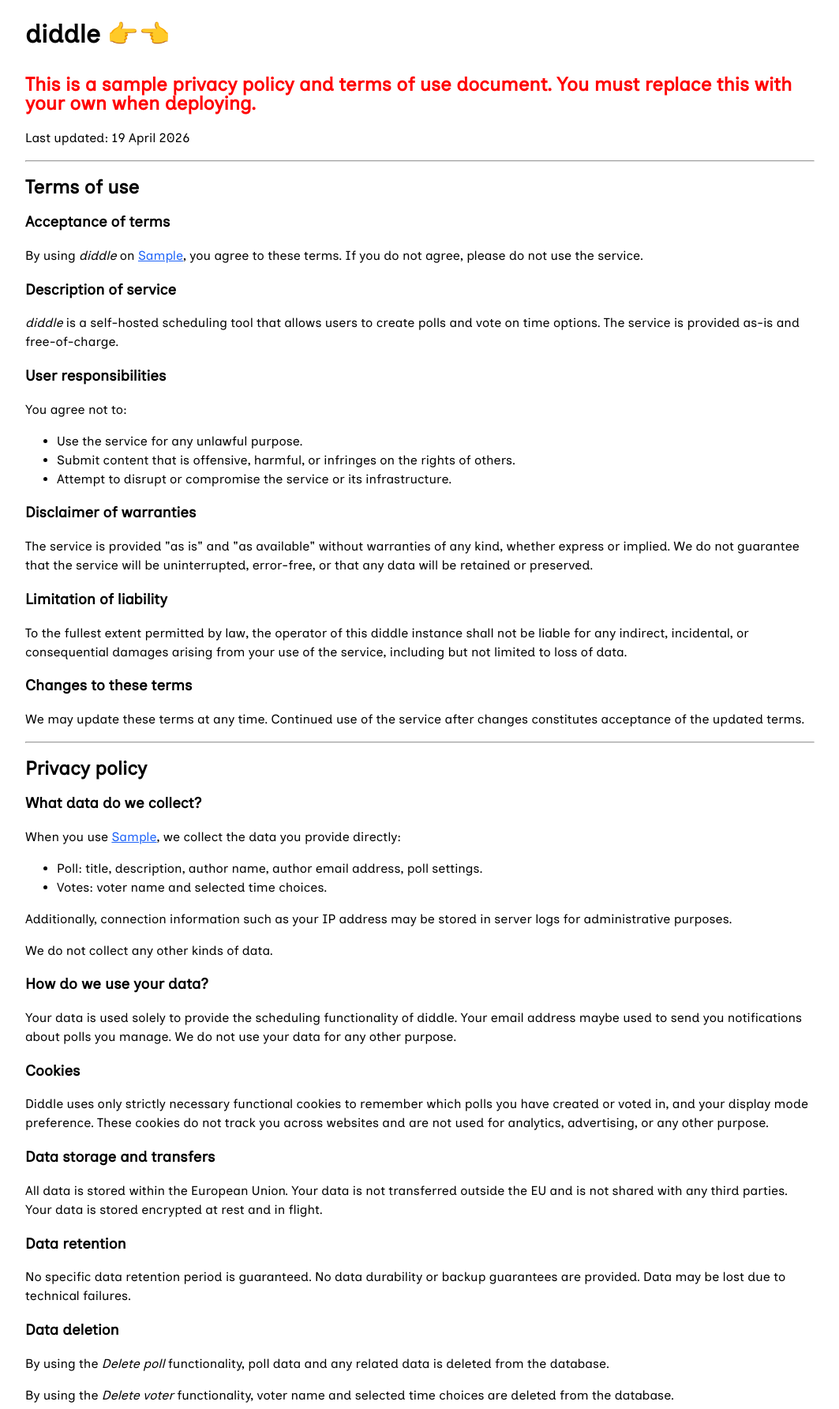
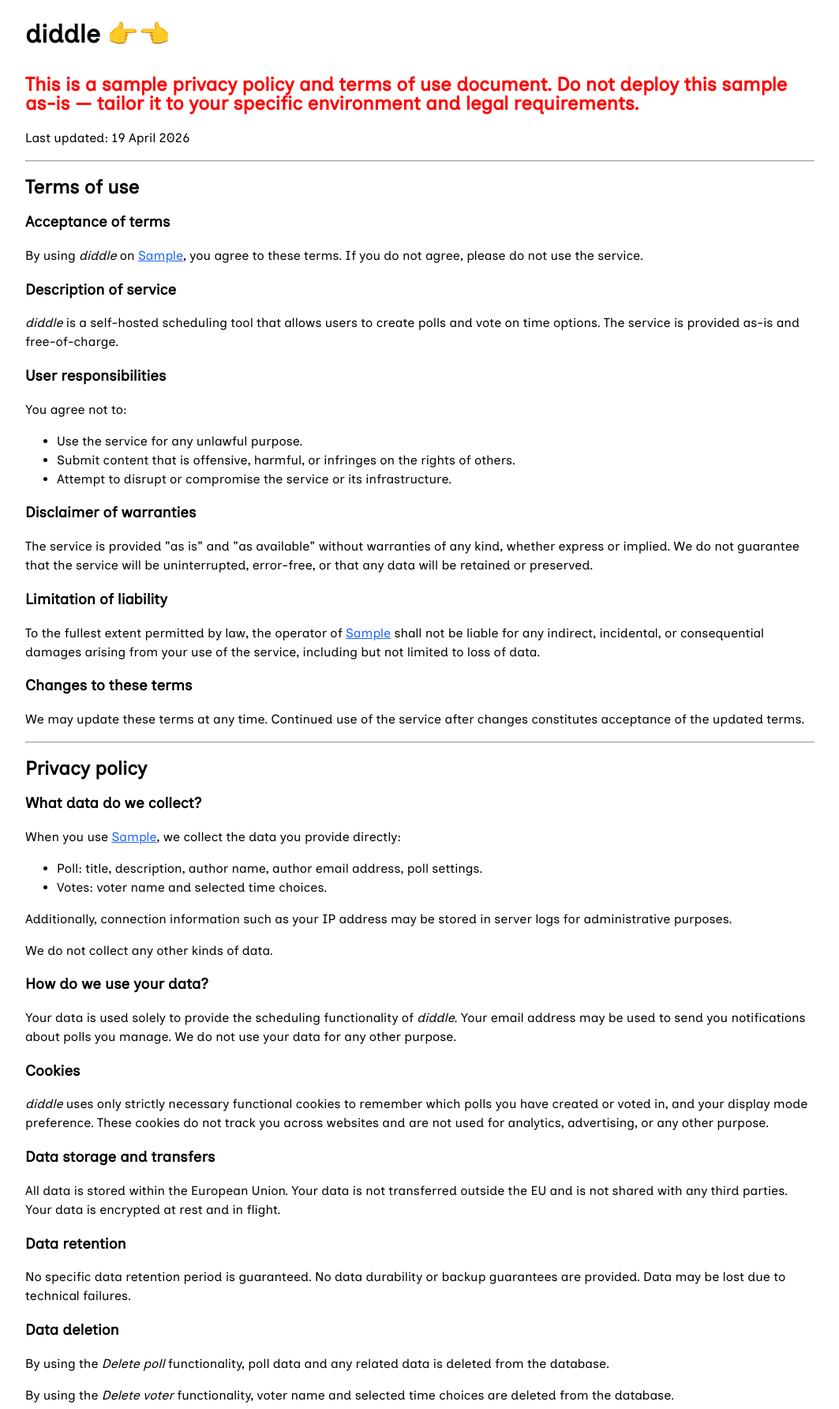
Before and after one commit to jantuomi/diddle, a Flask app: template templates/policy_sample.html.j2 in a window 1280 px wide. Shown: the top 1784 px of the page at 79% size, without its empty margins (108-1171 px from the left). Run offline with Flask 3, Linux system fonts and the light colour scheme; the template is opened without the code that fills it: most values are stand-ins (such as "Sample title", 1, 10 or a date in 2020).

Commit message:
Update policy sample

```diff
--- a/templates/policy_sample.html.j2
+++ b/templates/policy_sample.html.j2
@@ -10,7 +10,8 @@
 
 {% block content %}
 
-<h2 style="color: red">This is a sample privacy policy and terms of use document. You must replace this with your own when deploying.</h2>
+<h2 style="color: red">This is a sample privacy policy and terms of use document.
+    Do not deploy this sample as-is — tailor it to your specific environment and legal requirements.</h2>
 
 <p>Last updated: 19 April 2026</p>
 
@@ -45,7 +46,7 @@
 
 <h3>Limitation of liability</h3>
 <p>
-    To the fullest extent permitted by law, the operator of this diddle instance
+    To the fullest extent permitted by law, the operator of <a href="/">{{ instance_domain }}</a>
     shall not be liable for any indirect, incidental, or consequential damages
     arising from your use of the service, including but not limited to loss of data.
 </p>
@@ -75,14 +76,14 @@
 
 <h3>How do we use your data?</h3>
 <p>
-    Your data is used solely to provide the scheduling functionality of diddle.
-    Your email address maybe used to send you notifications about polls you manage.
+    Your data is used solely to provide the scheduling functionality of <i>diddle</i>.
+    Your email address may be used to send you notifications about polls you manage.
     We do not use your data for any other purpose.
 </p>
 
 <h3>Cookies</h3>
 <p>
-    Diddle uses only strictly necessary functional cookies to remember which
+    <i>diddle</i> uses only strictly necessary functional cookies to remember which
     polls you have created or voted in, and your display mode preference. These
     cookies do not track you across websites and are not used for analytics,
     advertising, or any other purpose.
@@ -92,7 +93,7 @@
 <p>
     All data is stored within the European Union.
     Your data is not transferred outside the EU and is not shared with any third parties.
-    Your data is stored encrypted at rest and in flight.
+    Your data is encrypted at rest and in flight.
 </p>
 
 <h3>Data retention</h3>
```
